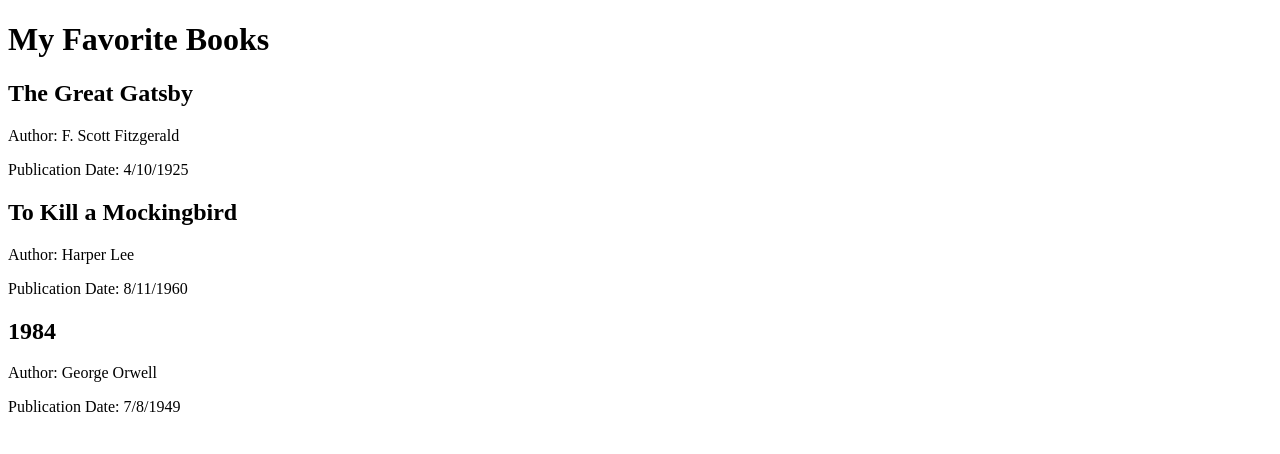
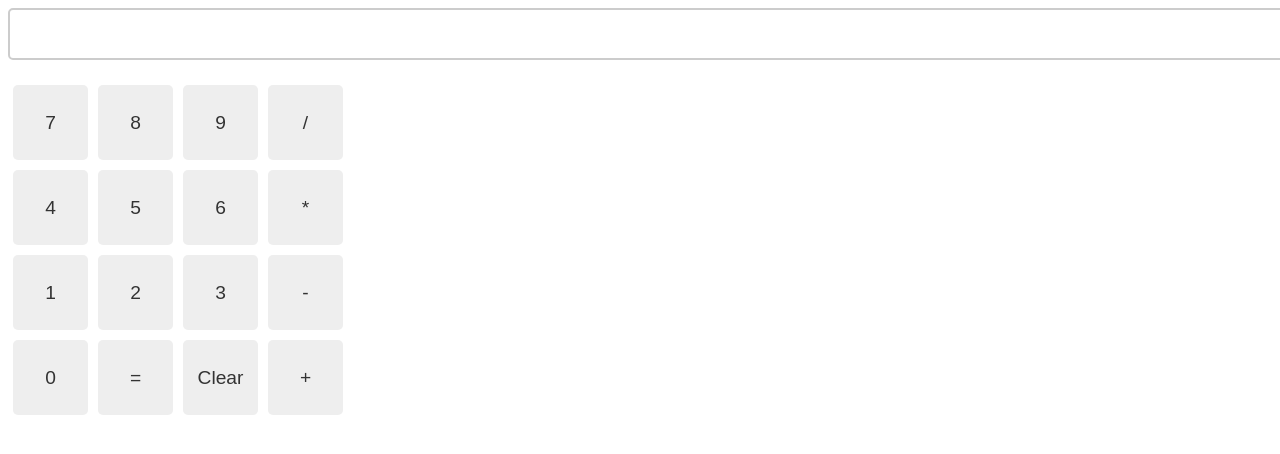
Before and after one commit to gokuljsparkout/GokulJSO, a React (Create React App) app: page / in a window 1280 px wide. Shown: the top 454 px of the page. Built offline with nearby package versions, Linux system fonts and the light colour scheme.

Commit message:
Calculator - With CSS

```diff
--- a/src/App.css
+++ b/src/App.css
@@ -1,32 +1,53 @@
-nav {
+/* center the calculator on the page */
+.calculator {
+  margin: 0 auto;
+  max-width: 400px;
+  border: 2px solid #ccc;
+  padding: 20px;
+  border-radius: 10px;
+}
+
+/* style the input field */
+input {
+  display: block;
+  margin: 0 auto 20px;
+  padding: 10px;
+  font-size: 1.5rem;
+  border-radius: 5px;
+  border: 2px solid #ccc;
+  width: 100%;
+  text-align: right;
+}
+
+/* style the keypad buttons */
+button {
+  padding: 10px;
+  font-size: 1.2rem;
+  margin: 5px;
+  border: none;
+  border-radius: 5px;
+  width: 75px;
+  height: 75px;
+  background-color: #eee;
+  color: #333;
+  cursor: pointer;
+  transition: all 0.2s ease-in-out;
+}
+
+/* change the button background and text color when hovered */
+button:hover {
   background-color: #333;
   color: #fff;
-  display: flex;
 }
 
-nav ul {
-  list-style: none;
-  margin: 0;
-  padding: 0;
-  display: flex;
+/* style the clear button */
+button.clear {
+  background-color: #ff6666;
+  color: #fff;
 }
 
-nav ul li {
-  margin-right: 1rem;
+/* style the equals button */
+button.equals {
+  background-color: #44c767;
+  color: #fff;
 }
-
-nav ul li:last-child {
-  margin-right: 0;
-}
-
-nav a {
-  color: #fff;
-  text-decoration: none;
-  padding: 1rem;
-  display: inline-block;
-}
-
-nav a.active {
-  background-color: #fff;
-  color: #333;
-}
--- a/src/App.js
+++ b/src/App.js
@@ -1,23 +1,37 @@
-import React from 'react';
-import PropTypes from 'prop-types';
-import Book from './Book';
+import React from "react";
+import {useState } from 'react';
+import Keypad from "./Keypad";
+import './App.css';
 
+function App() {
+  const[input,setInput]=useState('');
 
-Book.propTypes = {
-  title: PropTypes.string.isRequired,
-  author: PropTypes.string.isRequired,
-  publicationDate: PropTypes.instanceOf(Date).isRequired
-};
-function App() {
+  const handleClick =(value)=>{
+    setInput(input+value);
+  }
+
+  const handleEqual = () =>
+  {
+    const result = eval(input);
+    setInput(result.toString());
+  }
+  const handleClear = () =>
+  {
+    setInput('');
+  }
+
   return (
     <div>
-      <h1>My Favorite Books</h1>
-      <Book title="The Great Gatsby" author="F. Scott Fitzgerald" publicationDate={new Date(1925, 3, 10)} />
-      {/* <Book title="To Kill a Mockingbird" author="Harper Lee" publicationDate="1960-07-11" /> this line will cause the error */}
-      <Book title="To Kill a Mockingbird" author="Harper Lee" publicationDate={new Date(1960, 7, 11)} />
-      <Book title="1984" author="George Orwell" publicationDate={new Date(1949, 6, 8)} />
+      <div>
+        <input type='text' value={input} readOnly></input>
+        <Keypad
+        handleClear={handleClear}
+        handleClick={handleClick}
+        handleEqual={handleEqual}>
+        </Keypad>
+      </div>
     </div>
+
   );
 }
-
 export default App;
--- /dev/null
+++ b/src/Keypad.js
@@ -0,0 +1,32 @@
+import React from 'react'
+
+const Keypad = ({handleClick, handleClear,handleEqual}) => {
+  return (
+    <div>
+      <button onClick={()=>handleClick("7")}>7</button>
+      <button onClick={()=>handleClick("8")}>8</button>
+      <button onClick={()=>handleClick("9")}>9</button>
+      <button onClick={()=>handleClick("/")}>/</button>
+      <br/>
+
+      <button onClick={()=>handleClick("4")}>4</button>
+      <button onClick={()=>handleClick("5")}>5</button>
+      <button onClick={()=>handleClick("6")}>6</button>
+      <button onClick={()=>handleClick("*")}>*</button>
+      <br/>
+
+      <button onClick={()=>handleClick("1")}>1</button>
+      <button onClick={()=>handleClick("2")}>2</button>
+      <button onClick={()=>handleClick("3")}>3</button>
+      <button onClick={()=>handleClick("-")}>-</button>
+      <br/>
+
+      <button onClick={()=>handleClick("0")}>0</button>
+      <button onClick={handleEqual}>=</button>
+      <button onClick={handleClear}>Clear</button>
+      <button onClick={()=>handleClick("+")}>+</button>
+    </div>
+  )
+}
+
+export default Keypad
```
